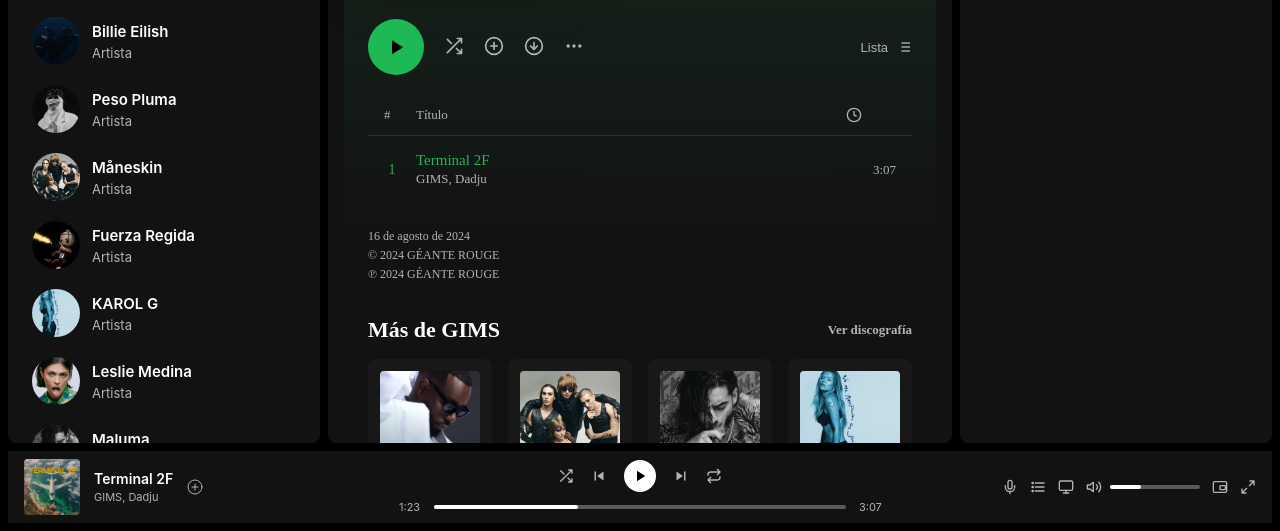
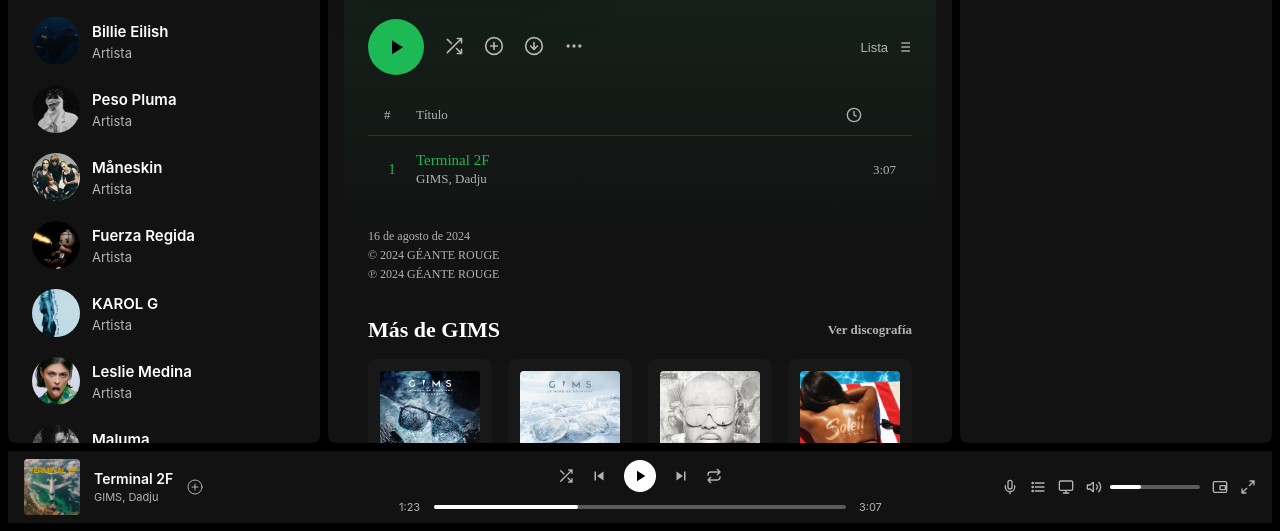
Before and after one commit to jonnschenk/Spotify, a plain HTML site: page index.html in a window 1280 px wide. Shown: the part 269-800 px from the top of the page. Drawn offline with Linux system fonts and the light colour scheme.

Commit message:
Portadas de álbumes actualizadas

```diff
--- a/index.html
+++ b/index.html
@@ -303,7 +303,7 @@
                         <div class="discografia__rejilla">
                             <article class="tarjeta-album">
                                 <div class="tarjeta-album__contenedor-img">
-                                    <img class="tarjeta-album__img" src="assets/img/artista1.jpg" alt="Le Nord Se Souvient">
+                                    <img class="tarjeta-album__img" src="assets/img/centro1.jpeg" alt="Le Nord Se Souvient">
                                 </div>
                                 <h3 class="tarjeta-album__titulo">LE NORD SE SOUVIENT</h3>
                                 <span class="tarjeta-album__subtitulo">2024 • Álbum</span>
@@ -311,7 +311,7 @@
 
                             <article class="tarjeta-album">
                                 <div class="tarjeta-album__contenedor-img">
-                                    <img class="tarjeta-album__img" src="assets/img/artista5.jpeg" alt="Le Nord Se Souvient">
+                                    <img class="tarjeta-album__img" src="assets/img/centro2.jpeg" alt="Le Nord Se Souvient">
                                 </div>
                                 <h3 class="tarjeta-album__titulo">LE NORD SE SOUVIENT</h3>
                                 <span class="tarjeta-album__subtitulo">2024 • Álbum</span>
@@ -319,7 +319,7 @@
 
                             <article class="tarjeta-album">
                                 <div class="tarjeta-album__contenedor-img">
-                                    <img class="tarjeta-album__img" src="assets/img/artista9.jpg" alt="Subliminal">
+                                    <img class="tarjeta-album__img" src="assets/img/centro3.jpg" alt="Subliminal">
                                 </div>
                                 <h3 class="tarjeta-album__titulo">Subliminal (La face...</h3>
                                 <span class="tarjeta-album__subtitulo">2013 • Álbum</span>
@@ -327,7 +327,7 @@
 
                             <article class="tarjeta-album">
                                 <div class="tarjeta-album__contenedor-img">
-                                    <img class="tarjeta-album__img" src="assets/img/artista7.jpeg" alt="Soleil">
+                                    <img class="tarjeta-album__img" src="assets/img/centro4.jpg" alt="Soleil">
                                 </div>
                                 <h3 class="tarjeta-album__titulo">Soleil</h3>
                                 <span class="tarjeta-album__subtitulo">2024 • Sencillo</span>
```
Also changed, not shown: assets/img/centro1.jpeg (added), assets/img/centro2.jpeg (added), assets/img/centro3.jpg (added), assets/img/centro4.jpg (added).
